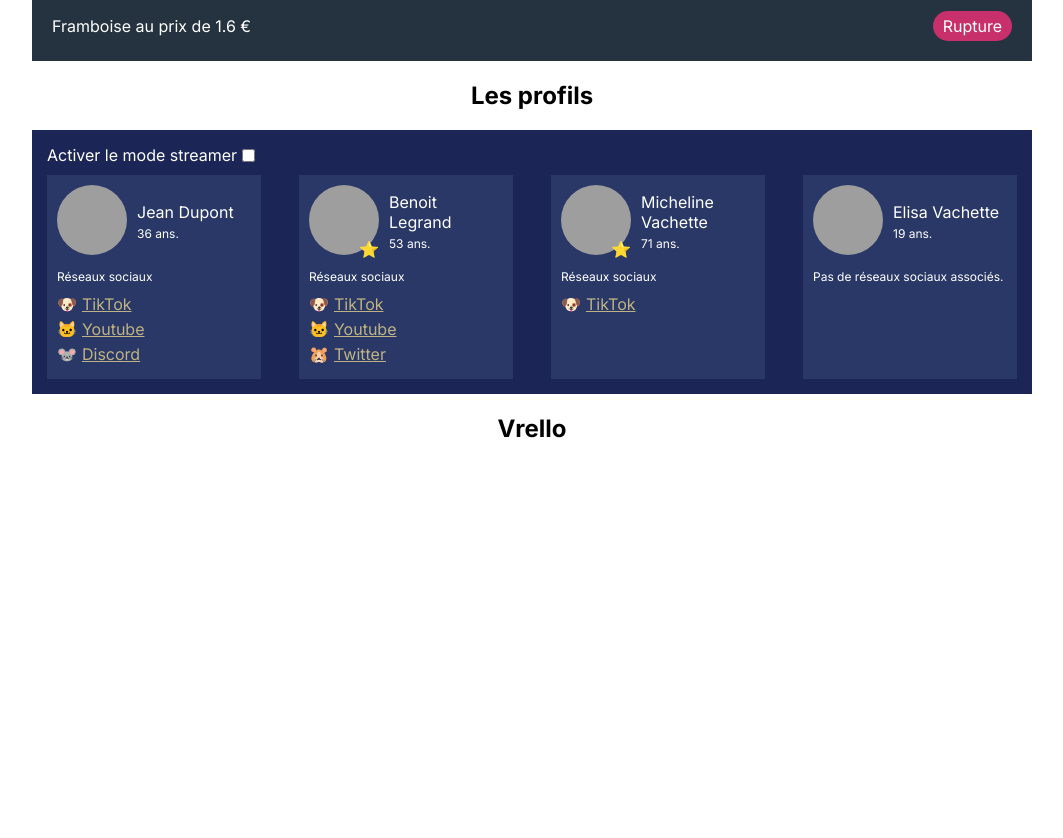
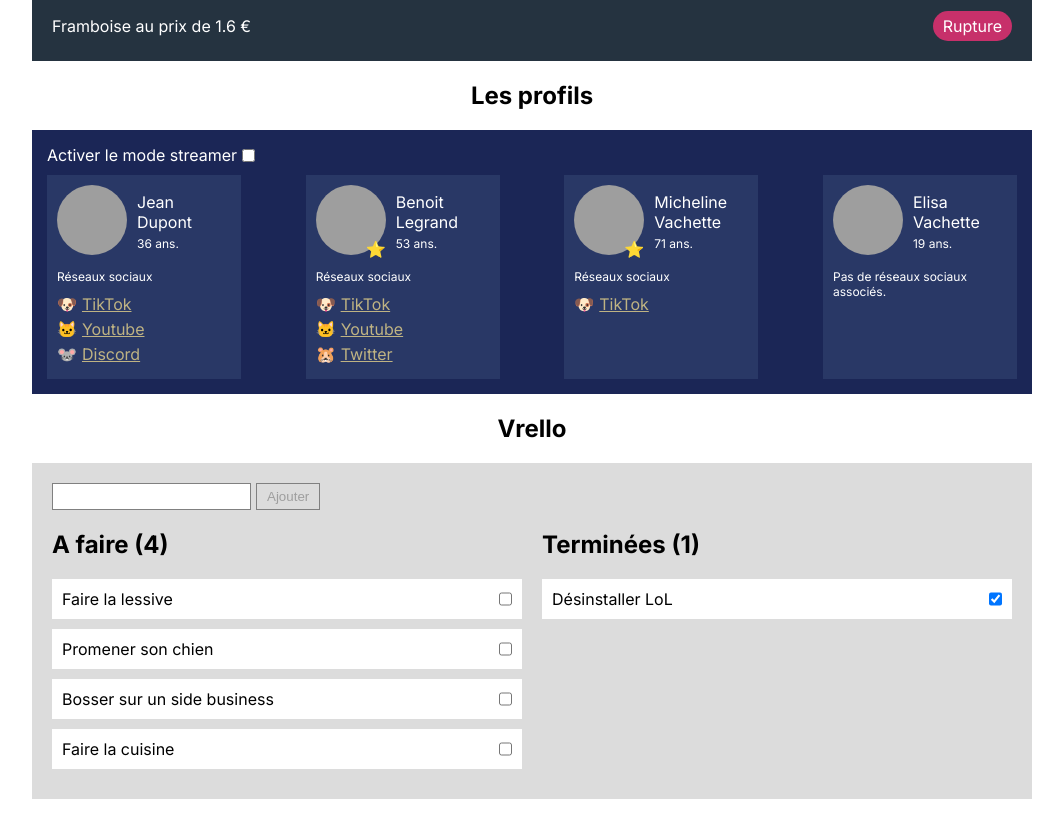
Before and after one commit to cda-chty/react, a React (Vite) app in the folder 03-tp/: page / in a window 1280 px wide. Shown: the part 320-1158 px from the top of the page, without its empty margins (108-1171 px from the left). Before the commit the page ends 800 px from the top, so only its background shows below. Built offline with nearby package versions, Linux system fonts and the light colour scheme; grey boxes are pictures that could not be loaded.

Commit message:
Begin vrello

```diff
--- a/03-tp/src/App.jsx
+++ b/03-tp/src/App.jsx
@@ -1,5 +1,6 @@
 import Greengrocer from './greengrocer/Greengrocer'
 import StreamerList from './streamers/StreamerList'
+import Vrello from './vrello/Vrello'
 
 function App() {
   return (
@@ -17,6 +18,9 @@ function App() {
       </div>
 
       <h2 className="title">Vrello</h2>
+      <div className="section">
+        <Vrello />
+      </div>
     </div>
   )
 }
--- a/03-tp/src/index.css
+++ b/03-tp/src/index.css
@@ -1,6 +1,7 @@
 * {
   margin: 0;
   padding: 0;
+  box-sizing: border-box;
 }
 
 body {
@@ -138,3 +139,45 @@ body {
   color: #bfb383;
   margin-left: 5px;
 }
+
+.vrello {
+  margin-bottom: 200px;
+  background-color: gainsboro;
+  padding: 20px;
+}
+
+.vrello .flex {
+  gap: 20px;
+}
+
+.vrello form {
+  margin-bottom: 20px;
+}
+
+.vrello form input {
+  padding: 5px 10px;
+  border: 1px solid gray;
+  margin-right: 5px;
+}
+
+.vrello form button {
+  background-color: transparent;
+  border: 1px solid gray;
+  padding: 5px 10px;
+  cursor: pointer;
+}
+
+.vrello .column {
+  width: 50%;
+}
+
+.vrello .column h2 {
+  margin-bottom: 20px;
+}
+
+.vrello .task {
+  background-color: #fff;
+  margin-bottom: 10px;
+  padding: 10px;
+  justify-content: space-between;
+}
--- /dev/null
+++ b/03-tp/src/vrello/Vrello.jsx
@@ -0,0 +1,60 @@
+import { useState } from 'react';
+
+function Vrello() {
+    const [tasks, setTasks] = useState([
+        { name: 'Faire la lessive', done: false },
+        { name: 'Promener son chien', done: false },
+        { name: 'Bosser sur un side business', done: false },
+        { name: 'Faire la cuisine', done: false },
+        { name: 'Désinstaller LoL', done: true },
+    ]);
+    const [newTask, setNewTask] = useState({ name: '', done: false });
+
+    const addTask = (e) => {
+        e.preventDefault();
+
+        setTasks([ ...tasks, newTask ]);
+        setNewTask({ ...newTask, name: '' });
+    }
+
+    const toggleTask = (name) => {
+        let task = tasks.find(task => task.name === name);
+        task.done = !task.done;
+        setTasks([ ...tasks ]);
+    }
+
+    return (
+        <div className="vrello">
+            <form>
+                <input type="text" value={newTask.name} onChange={(e) => setNewTask({ ...newTask, name: e.target.value })} />
+                <button onClick={(e) => addTask(e)} disabled={!newTask.name}>Ajouter</button>
+            </form>
+            <div className="flex">
+                <div className="column">
+                    <h2>A faire ({tasks.filter(task => !task.done).length})</h2>
+                    <div>
+                        {tasks.filter(task => !task.done).map((task, index) =>
+                            <div className="task flex" key={index}>
+                                <span>{task.name}</span>
+                                <input type="checkbox" checked={task.done} onChange={() => toggleTask(task.name)} />
+                            </div>
+                        )}
+                    </div>
+                </div>
+                <div className="column">
+                    <h2>Terminées ({tasks.filter(task => task.done).length})</h2>
+                    <div>
+                        {tasks.filter(task => task.done).map((task, index) =>
+                            <div className="task flex" key={index}>
+                                <span>{task.name}</span>
+                                <input type="checkbox" checked={task.done} onChange={() => toggleTask(task.name)} />
+                            </div>
+                        )}
+                    </div>
+                </div>
+            </div>
+        </div>
+    );
+}
+
+export default Vrello;
```
